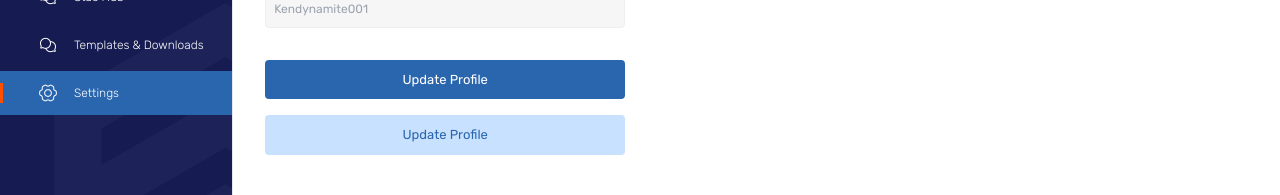
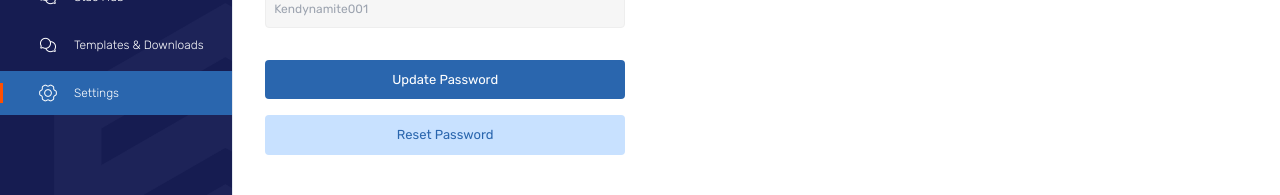
Before and after one commit to Dr-HaEgHo/tributes, a Next.js app: page /dashboard/settings in a window 1280 px wide. Both pictures are taken after a click on the item "Security". Shown: the part 480-675 px from the top of the page. Built offline with nearby package versions, Linux system fonts and the light colour scheme.

Commit message:
feat: made changes to the frontend

```diff
--- a/components/settings/Security.tsx
+++ b/components/settings/Security.tsx
@@ -42,10 +42,10 @@ const Security = () => {
                       />
 
                       <button className='buttons' >
-                          <p className='text-[13px] 2xl:text-[15px]'>Update Profile</p>
+                          <p className='text-[13px] 2xl:text-[15px]'>Update Password</p>
                       </button>
                       <button className='buttons-2 !bg-blueGray' >
-                          <p className='text-[13px] 2xl:text-[15px] text-primary'>Update Profile</p>
+                          <p className='text-[13px] 2xl:text-[15px] text-primary'>Reset Password</p>
                       </button>
                   </form>
               </div>
```
